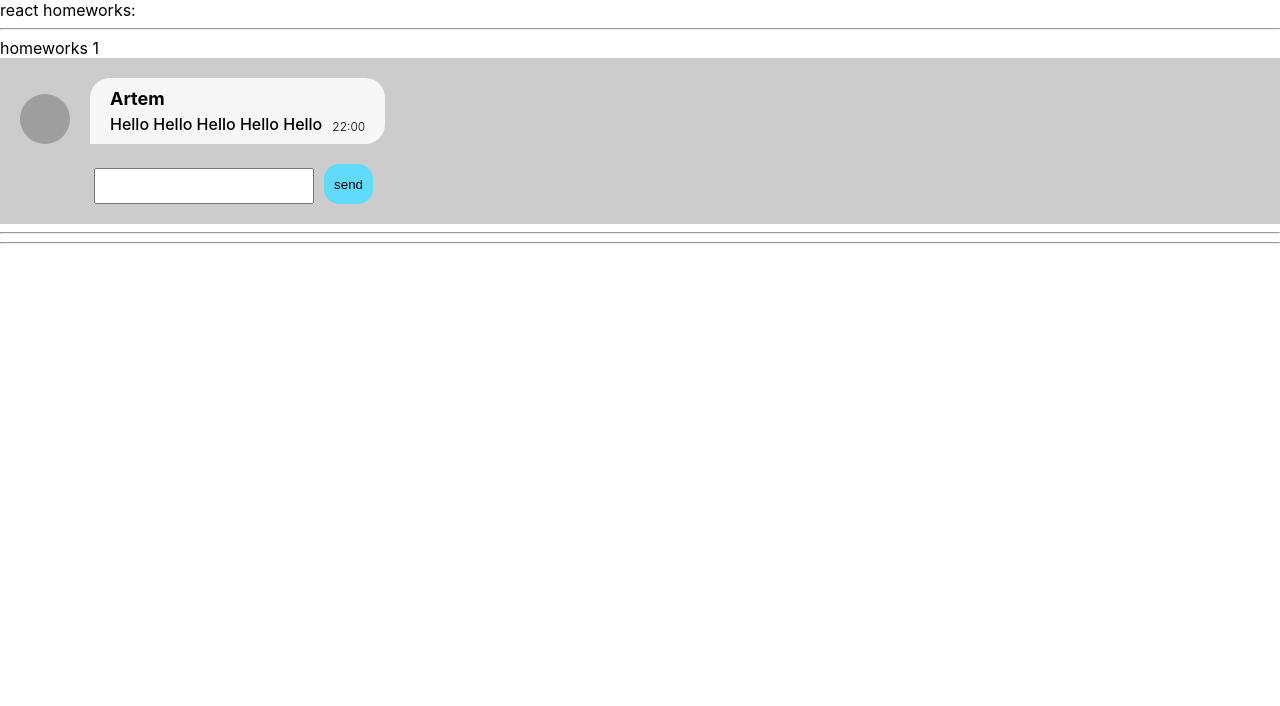
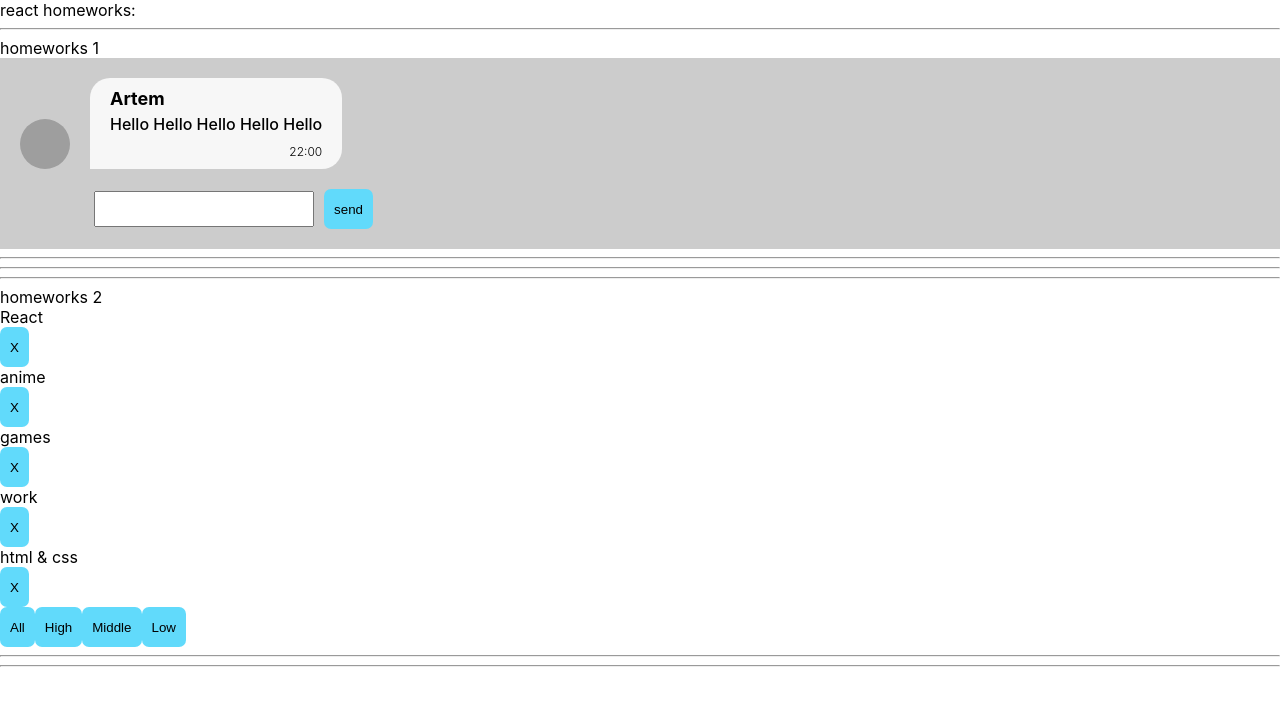
Before and after one commit to Artem-Evsiukov/homeworks, a React (Create React App) app: page / in a window 1280 px wide. Shown: the top 706 px of the page. Built offline with nearby package versions, Linux system fonts and the light colour scheme; grey boxes are pictures that could not be loaded.

Commit message:
home-works2 ignat

```diff
--- a/src/p1-main/m1-ui/u1-app/App.tsx
+++ b/src/p1-main/m1-ui/u1-app/App.tsx
@@ -1,13 +1,14 @@
 import React from 'react'
 import s from './App.module.css'
 import HW1 from '../../../p2-homeworks/h1/HW1'
+import HW2 from '../../../p2-homeworks/h2/HW2';
 
 function App() {
     return (
         <div className={s.App}>
             <div>react homeworks:</div>
             <HW1/>
-            {/*<HW2/>*/}
+            <HW2/>
             {/*<HW3/>*/}
             {/*<HW4/>*/}
             {/*<HW5/>*/}
--- a/src/p2-homeworks/h1/Message.module.css
+++ b/src/p2-homeworks/h1/Message.module.css
@@ -14,6 +14,7 @@
     width: 353px;
     justify-content: flex-end;
     padding: 0 0 20px 20px;
+    align-items: center;
 }
 .col{
     display: flex;
@@ -41,19 +42,18 @@
 .message{
     font-size: 16px;
     font-weight: 500;
+    margin-bottom: 10px;
+    min-width: 150px;
+    max-width: 350px;
+    word-wrap: break-word;
 }
 .time{
+    display: flex;
+    justify-content: flex-end;
     font-size: 12px;
     font-weight: 300;
     margin-left: 10px;
 }
-.rowWrap{
-    display: flex;
-    align-items: flex-end;
-
-}
-
-
 
 .img{
     width: 50px;
@@ -75,7 +75,7 @@
     resize:none;
 }
 button{
-    border-radius: 15px;
+    border-radius: 7px;
     border: none;
     background-color: #61dafb;
     padding: 10px;
--- a/src/p2-homeworks/h1/Message.tsx
+++ b/src/p2-homeworks/h1/Message.tsx
@@ -16,17 +16,14 @@
                     <img src={props.avatar} alt=""/>
                 </div>
 
-               <div className={styles.col}>
-                   <div className={styles.name}>{props.name}</div>
-                  <div className={styles.rowWrap}>
-                      <div className={styles.message}>{props.message}</div>
-                      <div className={styles.time}>{props.time}</div>
-                  </div>
-               </div>
+                <div className={styles.col}>
+                    <div className={styles.name}>{props.name}</div>
+                    <div className={styles.message}>{props.message}</div>
+                    <div className={styles.time}>{props.time}</div>
+                </div>
             </div>
             <div className={styles.row}>
                 <textarea className={styles.textarea}></textarea>
-
                 <button>send</button>
             </div>
         </div>
--- a/src/p2-homeworks/h2/Affair.tsx
+++ b/src/p2-homeworks/h2/Affair.tsx
@@ -1,21 +1,27 @@
 import React from 'react'
+import {AffairType} from './HW2';
 
 type AffairPropsType = {
     // key не нужно типизировать
-    affair: any // need to fix any
-    deleteAffairCallback: any // need to fix any
+    // need to fix any
+    affair: AffairType
+    deleteAffairCallback: (_id: number) => void// need to fix any
 }
 
 function Affair(props: AffairPropsType) {
-    const deleteCallback = () => {}// need to fix
+    const deleteCallback = () => {
+        props.deleteAffairCallback(props.affair._id)
+    }// need to fix
 
     return (
         <div>
-            // show some text
-
-            <button onClick={deleteCallback}>X</button>
+            <div>{props.affair.name}</div>
+            <div>
+                <button onClick={deleteCallback}>X</button>
+            </div>
         </div>
     )
+
 }
 
 export default Affair
--- a/src/p2-homeworks/h2/Affairs.tsx
+++ b/src/p2-homeworks/h2/Affairs.tsx
@@ -1,15 +1,15 @@
 import React from 'react'
 import Affair from './Affair'
-import {AffairType} from './HW2'
+import {AffairType, FilterType} from './HW2'
 
 type AffairsPropsType = { // need to fix any
-    data: any
-    setFilter: any
-    deleteAffairCallback: any
+    data: Array<AffairType>
+    setFilter: (filter: FilterType ) => void
+    deleteAffairCallback: (_id: number) => void
 }
 
 function Affairs(props: AffairsPropsType) {
-    const mappedAffairs = props.data.map((a: AffairType) => (
+    const mappedAffairs = props.data.map((a) => (
         <Affair // should work
             key={a._id} // кеи ОБЯЗАТЕЛЬНЫ в 99% - так что лучше их писать всегда при создании компонент в мапе
             affair={a}
@@ -17,10 +17,10 @@
         />
     ))
 
-    const setAll = () => {} // need to fix
-    const setHigh = () => {}
-    const setMiddle = () => {}
-    const setLow = () => {}
+    const setAll = () => {props.setFilter('all')} // need to fix
+    const setHigh = () => {props.setFilter('high')}
+    const setMiddle = () => {props.setFilter('middle')}
+    const setLow = () => {props.setFilter('low')}
 
     return (
         <div>
--- a/src/p2-homeworks/h2/HW2.tsx
+++ b/src/p2-homeworks/h2/HW2.tsx
@@ -2,12 +2,17 @@
 import Affairs from './Affairs'
 
 // types
-export type AffairPriorityType = any // need to fix any
-export type AffairType = any // need to fix any
+export type AffairPriorityType =  'high' | 'low' | 'middle'
+ // need to fix any
+export type AffairType = {
+    _id: number
+    name: string
+    priority: AffairPriorityType
+} // need to fix any
 export type FilterType = 'all' | AffairPriorityType
 
 // constants
-const defaultAffairs: any = [ // need to fix any
+const defaultAffairs: Array<AffairType> = [ // need to fix any
     {_id: 1, name: 'React', priority: 'high'},
     {_id: 2, name: 'anime', priority: 'low'},
     {_id: 3, name: 'games', priority: 'low'},
@@ -16,20 +21,30 @@
 ]
 
 // pure helper functions
-export const filterAffairs = (affairs: any, filter: any): any => { // need to fix any
+export const filterAffairs = (affairs: Array<AffairType>, filter: FilterType):Array<AffairType> => { // ne
+    if(filter === 'low')
+        return affairs.filter(t => t.priority === 'low')
+    if(filter === 'high')
+        return affairs.filter(t => t.priority === 'high')
+    if(filter === 'middle')
+        return affairs.filter(t => t.priority === 'middle')
+    // ed to fix any
     if (filter === 'all') return affairs
-    else return // need to fix
+
+    else return  affairs// need to fix
 }
-export const deleteAffair = (affairs: any, _id: any): any => { // need to fix any
-    return // need to fix
+export const deleteAffair = (affairs: Array<AffairType>, _id: number): Array<AffairType> => {
+   // need to fix any
+    return affairs.filter(t => t._id !== _id)// need to fix
 }
 
 function HW2() {
-    const [affairs, setAffairs] = useState<any>(defaultAffairs) // need to fix any
+    const [affairs, setAffairs] = useState<Array<AffairType>>(defaultAffairs) // need to fix any
     const [filter, setFilter] = useState<FilterType>('all')
 
     const filteredAffairs = filterAffairs(affairs, filter)
-    const deleteAffairCallback = (_id: any) => setAffairs(deleteAffair(affairs, _id)) // need to fix any
+
+    const deleteAffairCallback = (_id: number) => setAffairs(deleteAffair(affairs, _id))// need to fix any
 
     return (
         <div>
```
Also changed, not shown: src/p2-homeworks/h1/HW1.tsx (+4 -4 lines).
